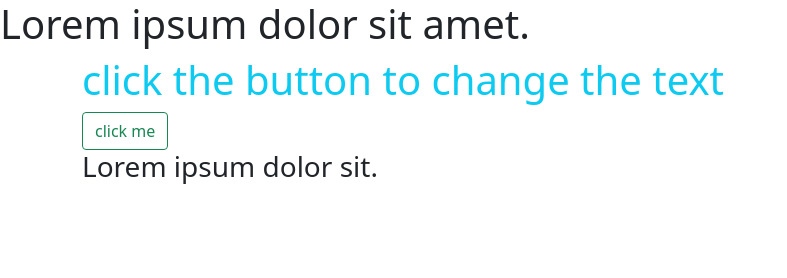
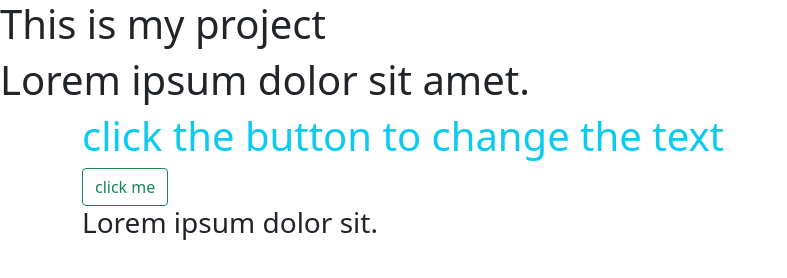
Before and after one commit to miltonahmed/javaScript, a plain HTML site: page index.html in a window 1280 px wide. Shown: the whole page, without its empty margins (0-787 px from the left). Drawn offline with Linux system fonts and the light colour scheme.

Commit message:
add header

```diff
--- a/index.html
+++ b/index.html
@@ -14,6 +14,7 @@
     <title>JavaScript</title>
   </head>
   <body>
+    <h1>This is my project</h1>
     <h1>Lorem ipsum dolor sit amet.</h1>
     <div class="container">
       <h1 class="text-info">click the button to change the text</h1>
```
